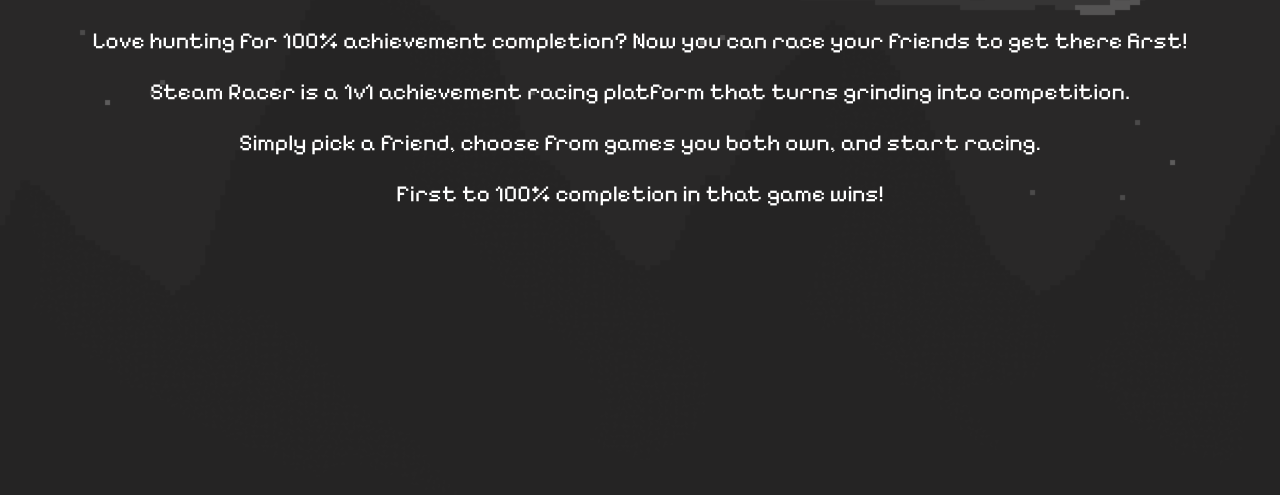
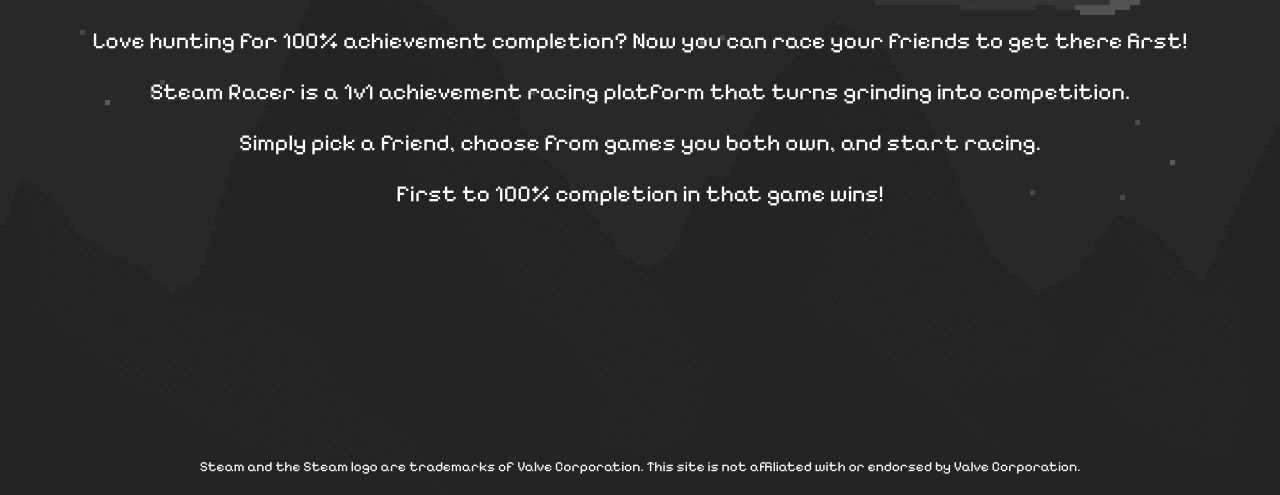
Before and after one commit to aledepau101/Steam-Achievement-Racer, a website: page public/index.html in a window 1280 px wide. Shown: the part 305-800 px from the top of the page. Drawn offline with Linux system fonts and the light colour scheme.

Commit message:
Added Steam Affiliation Disclaimer

```diff
--- a/public/index.html
+++ b/public/index.html
@@ -34,5 +34,9 @@
     <div id="background-imgs">
         <img src="Images/backgroundgif.gif" alt="Pixel Art Background">
     </div>
+    <footer>
+        <p>Steam and the Steam logo are trademarks of Valve Corporation.
+            This site is not affiliated with or endorsed by Valve Corporation.</p>
+    </footer>
 </body>
 </html>
--- a/public/styles.css
+++ b/public/styles.css
@@ -17,6 +17,18 @@
     width: 100%;
     height: 100%;
     position: fixed;
+}
+
+footer {
+    text-align: center;
+    position: fixed;
+    bottom: 0;
+    left: 0;
+    width: 100%;
+    padding: 20px;
+    color: #999;
+    font-size: 14px;
+    z-index: 1000;
 }
 
 #header {
```
Also changed, not shown: public/dashboard.html (+4 -0 lines).
